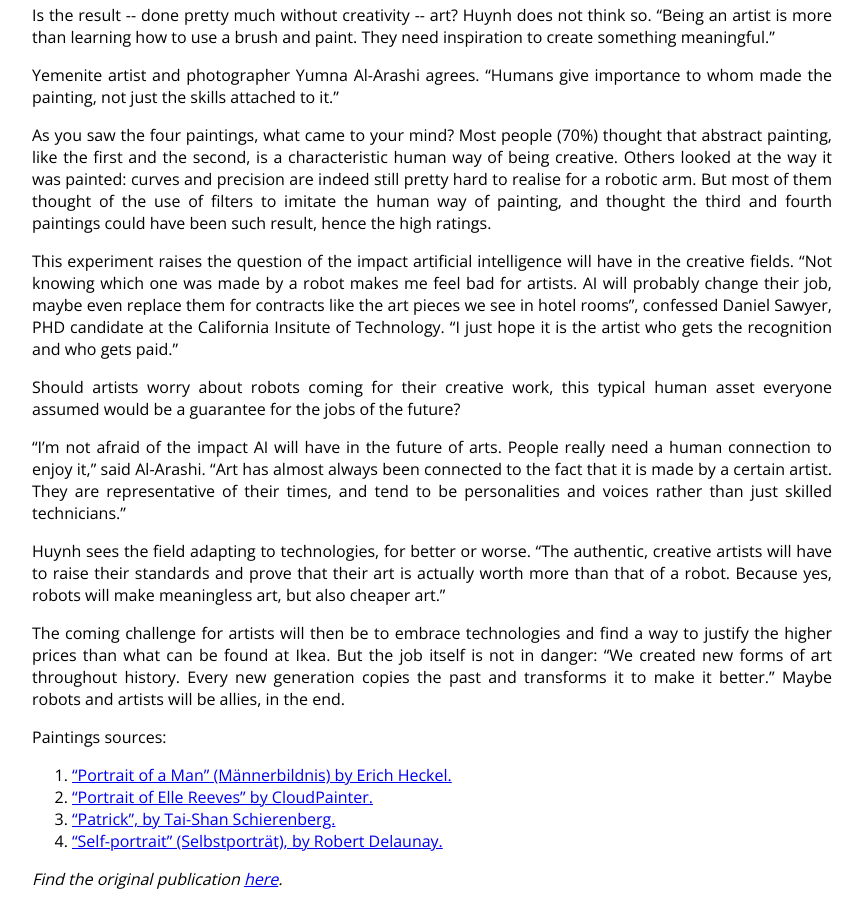
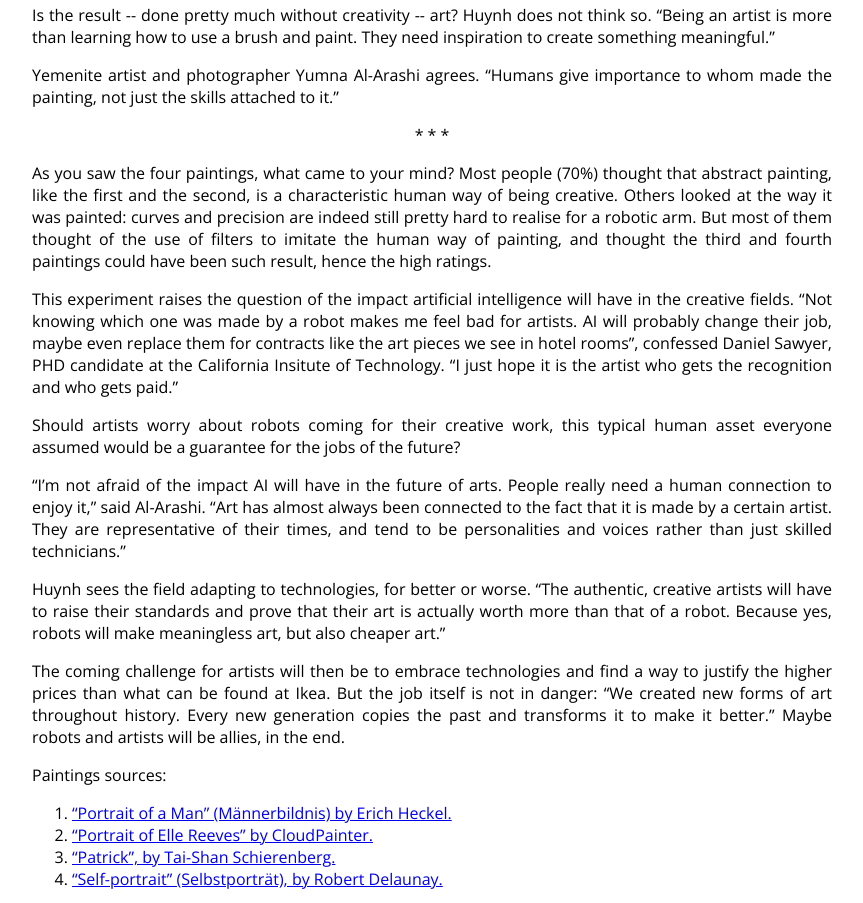
Before and after one commit to Lauriannec/ArtsRobots, a plain HTML site: page index.html in a window 1280 px wide. Shown: the part 1660-2563 px from the top of the page, without its empty margins (208-1071 px from the left). Drawn offline with nearby package versions, Linux system fonts and the light colour scheme.

Commit message:
Update index.html

```diff
--- a/index.html
+++ b/index.html
@@ -53,6 +53,8 @@
 
   <p>Yemenite artist and photographer Yumna Al-Arashi agrees. “Humans give importance to whom made the painting, not just the skills attached to it.”</p>
 
+  <p id="stars">* * *</p>
+
   <p>As you saw the four paintings, what came to your mind? Most people (70%) thought that abstract painting, like the first and the second, is a characteristic human way of being creative. Others looked at the way it was painted: curves and precision are
     indeed still pretty hard to realise for a robotic arm. But most of them thought of the use of filters to imitate the human way of painting, and thought the third and fourth paintings could have been such result, hence the high ratings.</p>
 
```
